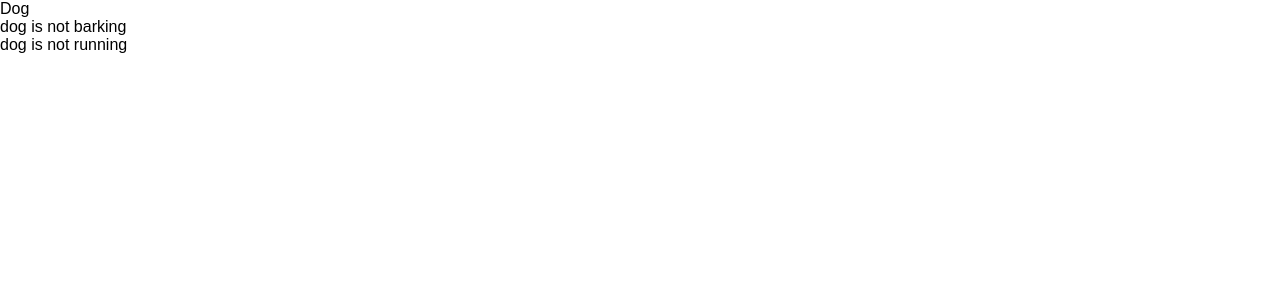
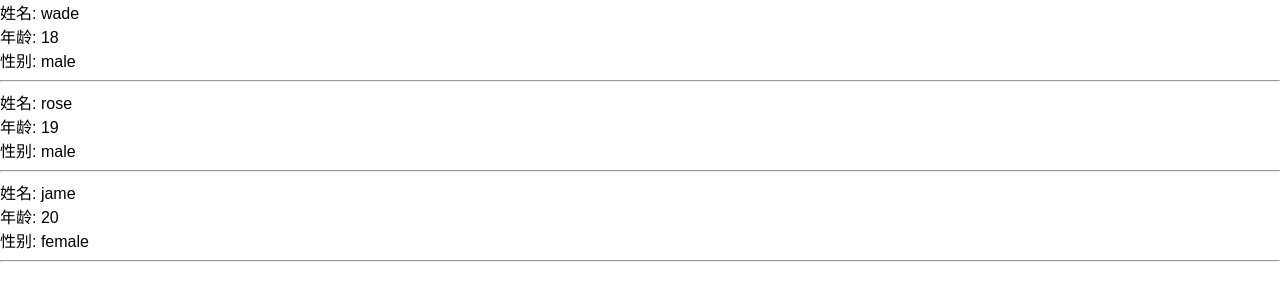
Before and after one commit to JenningFan/try-react, a React (Create React App) app: page / in a window 1280 px wide. Shown: the top 300 px of the page. Built offline with nearby package versions, Linux system fonts and the light colour scheme.

Commit message:
session 11-13
1.LikeButton component add props
2. add UserList

```diff
--- a/src/LikeButton.js
+++ b/src/LikeButton.js
@@ -19,9 +19,11 @@ class LikeButton extends Component {
         console.log(this.state)
     }
     render() {
+        const likedText = this.props.likedText || "取消"
+        const unLikeText = this.props.unLikeText || "点赞"
         return (
             <button onClick={this.handleClickOnLikeButton.bind(this)}>
-                {this.state.isLiked ? '取消' : '点赞'}👍
+                {this.state.isLiked ? likedText : unLikeText}👍
             </button>
         )
     }
--- /dev/null
+++ b/src/UserList.js
@@ -0,0 +1,27 @@
+import React, { Component } from 'react';
+
+const user = [
+    {name: 'wade', age: 18, sex: 'male'},
+    {name: 'rose', age: 19, sex: 'male'},
+    {name: 'jame', age: 20, sex: 'female'}
+]
+
+class UserList extends Component {
+    render() {
+        const jsxUser = []
+        for (const item of user) {
+            jsxUser.push(
+               <div>
+                   <div>姓名: { item.name }</div>
+                   <div>年龄: { item.age }</div>
+                   <div>性别: { item.sex }</div>
+                   <hr />
+               </div>
+            )
+        }
+        return (
+            <div>{ jsxUser }</div>
+        )
+    }
+}
+export default UserList
--- a/src/index.js
+++ b/src/index.js
@@ -7,6 +7,7 @@ import Header2 from './Header2'
 import Dog from './Dog';
 import LikeButton from './LikeButton'
 import Dog2 from './Dog2'
+import UserList from './UserList';
 import registerServiceWorker from './registerServiceWorker';
 
 //ReactDOM.render(<Header/>, document.getElementById('root'));
@@ -14,5 +15,7 @@ import registerServiceWorker from './registerServiceWorker';
 //ReactDOM.render(<Dog />, document.getElementById('root'));
 // ReactDOM.render(<App />, document.getElementById('root'));
 //ReactDOM.render(<LikeButton/>, document.getElementById('root'))
-ReactDOM.render(<Dog2/>, document.getElementById('root'))
+//ReactDOM.render(<Dog2/>, document.getElementById('root'))
+//ReactDOM.render(<LikeButton likedText="已赞" unLikeText="赞" />, document.getElementById('root'))
+ReactDOM.render(<UserList />, document.getElementById('root'))
 registerServiceWorker();
```
